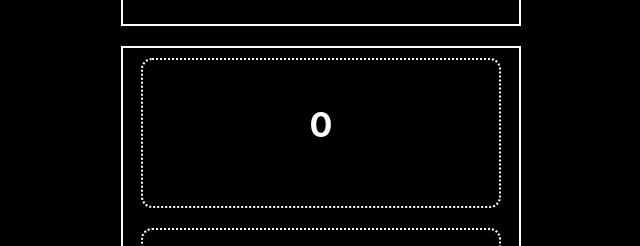
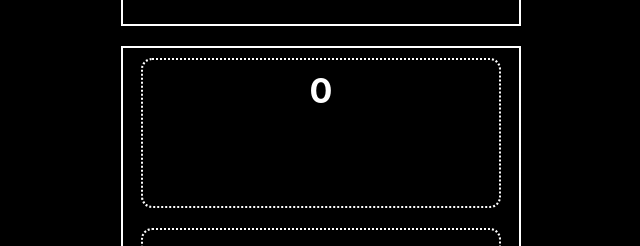
Before and after one commit to viktoriabakun/My-counter, a React (Create React App) app: page / in a window 1280 px wide. Shown: the part 249-495 px from the top of the page, without its empty margins (319-959 px from the left). Built offline with nearby package versions, Linux system fonts and the light colour scheme.

Commit message:
counter 2: add error text

```diff
--- a/src/App.tsx
+++ b/src/App.tsx
@@ -32,8 +32,6 @@ function App() {
                       setError={setError}
                       score={score}
                       setScore={setScore}
-
-
             />
             <Count score={score}
                    inc={incCounter}
--- a/src/Count.tsx
+++ b/src/Count.tsx
@@ -16,7 +16,9 @@ export type CountProps = {
 const Count = (props: CountProps) => {
     return (
         <div className={'counter'}>
-            <CounterScoreWindow score={props.score} maxValue={props.maxValue}/>
+            <CounterScoreWindow score={props.score}
+                                maxValue={props.maxValue}
+                                error={props.error}/>
             <div className={'buttonContainer'}>
                 <Button title={'inc'} onClick={props.inc}
                         disabled={props.score === props.maxValue || props.error != ''}
--- a/src/CounterScoreWindow.tsx
+++ b/src/CounterScoreWindow.tsx
@@ -5,12 +5,16 @@ import './App.css'
 export type CounterScoreWindowProps = {
     score: number
     maxValue: number
+    error: string
 }
 
 function CounterScoreWindow(props: CounterScoreWindowProps) {
+    const {score, error, maxValue} = props
     return (
         <div className={'screen'}>
-            <p className={props.score === props.maxValue ? 'error' : ''}>{props.score}</p>
+            <div className={score === maxValue ? 'error' : ''}>{error ? '' : score}</div>
+            <div className='textError'>{error? error : '' }</div>
+
         </div>
     );
 }
--- a/src/Input.tsx
+++ b/src/Input.tsx
@@ -4,6 +4,7 @@ type InputProps = {
     name: string
     value: number
     setValue: (value:number) => void
+    error: string
 }
 
 const Input = (props: InputProps) => {
--- a/src/Settings.tsx
+++ b/src/Settings.tsx
@@ -1,4 +1,4 @@
-import React, {useState} from 'react'
+import React, {useCallback, useEffect, useState} from 'react'
 import Button from "./Button";
 import './App.css'
 import Input from "./Input";
@@ -24,6 +24,22 @@ const Settings = (props: SettingsProps) => {
     const [minValueLocal, setMinValueLocal] = useState<number>(0);
     const [maxValueLocal, setMaxValueLocal] = useState<number>(maxValue);
 
+    const isError = useCallback(() => {
+        if (minValueLocal < 0) {
+            setError('min не может быть меньше 0')
+        } else if (minValueLocal === maxValueLocal) {
+            setError('min не может быть равен max')
+        } else if (minValueLocal > maxValueLocal) {
+            setError('min не может быть больше max')
+        } else {
+            setError('')
+        }
+    }, [minValueLocal, maxValueLocal, setError])
+
+    useEffect(() => {
+        isError()
+    }, [minValueLocal, maxValueLocal, isError])
+
 
     const setButton = () => {
         setStartValue(minValueLocal)
@@ -34,8 +50,8 @@ const Settings = (props: SettingsProps) => {
     return (
         <div className={'counter'}>
             <div className={'settingsScreen'}>
-                <Input name={'min value'} value={minValueLocal} setValue={setMinValueLocal}/>
-                <Input name={'max value'} value={maxValueLocal} setValue={setMaxValueLocal}/>
+                <Input name={'min value'} value={minValueLocal} setValue={setMinValueLocal} error={error}/>
+                <Input name={'max value'} value={maxValueLocal} setValue={setMaxValueLocal} error={error}/>
             </div>
             <div className={'buttonWindow'}>
                 <Button title={'set'} onClick={setButton}/>
```
